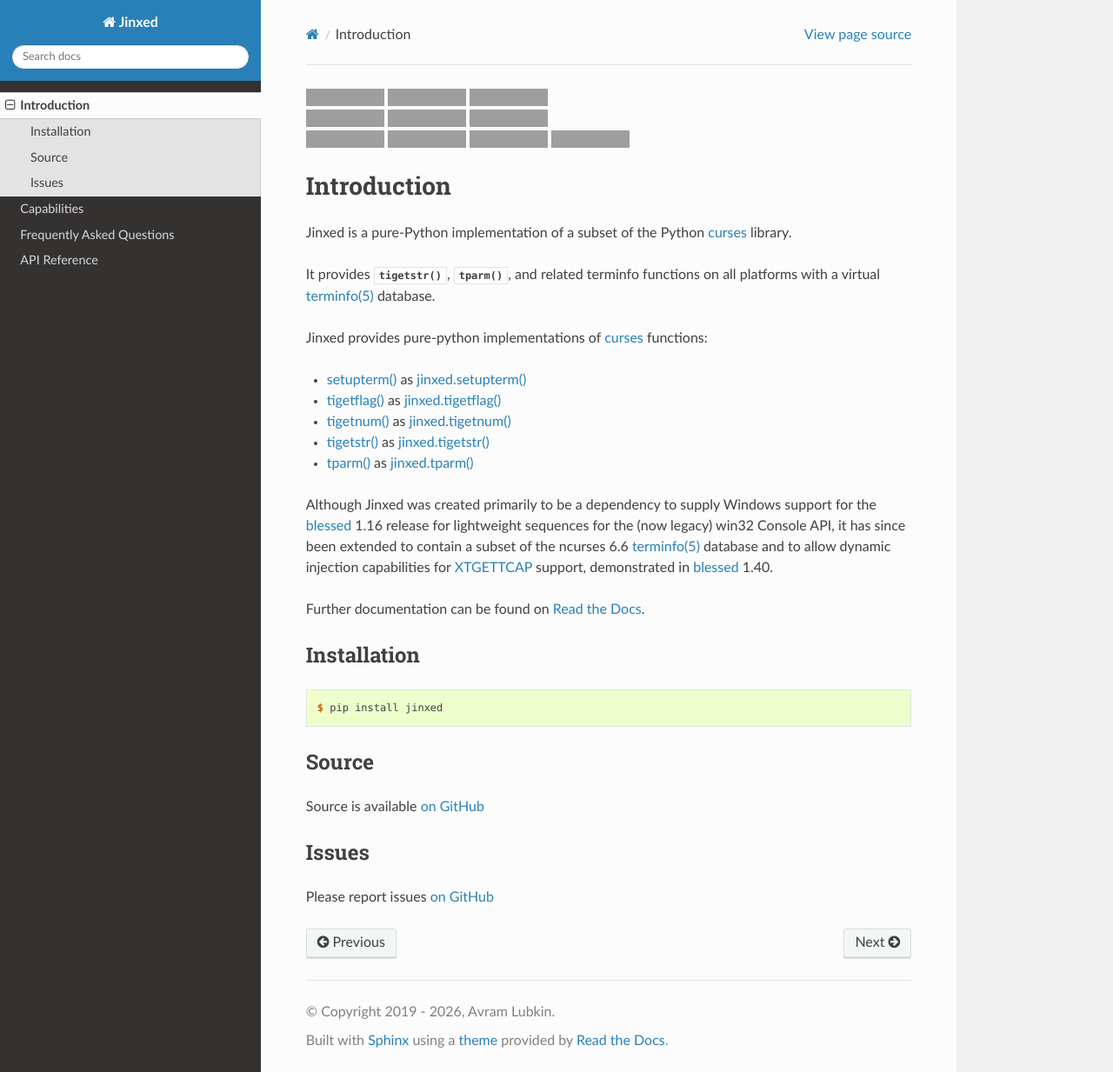
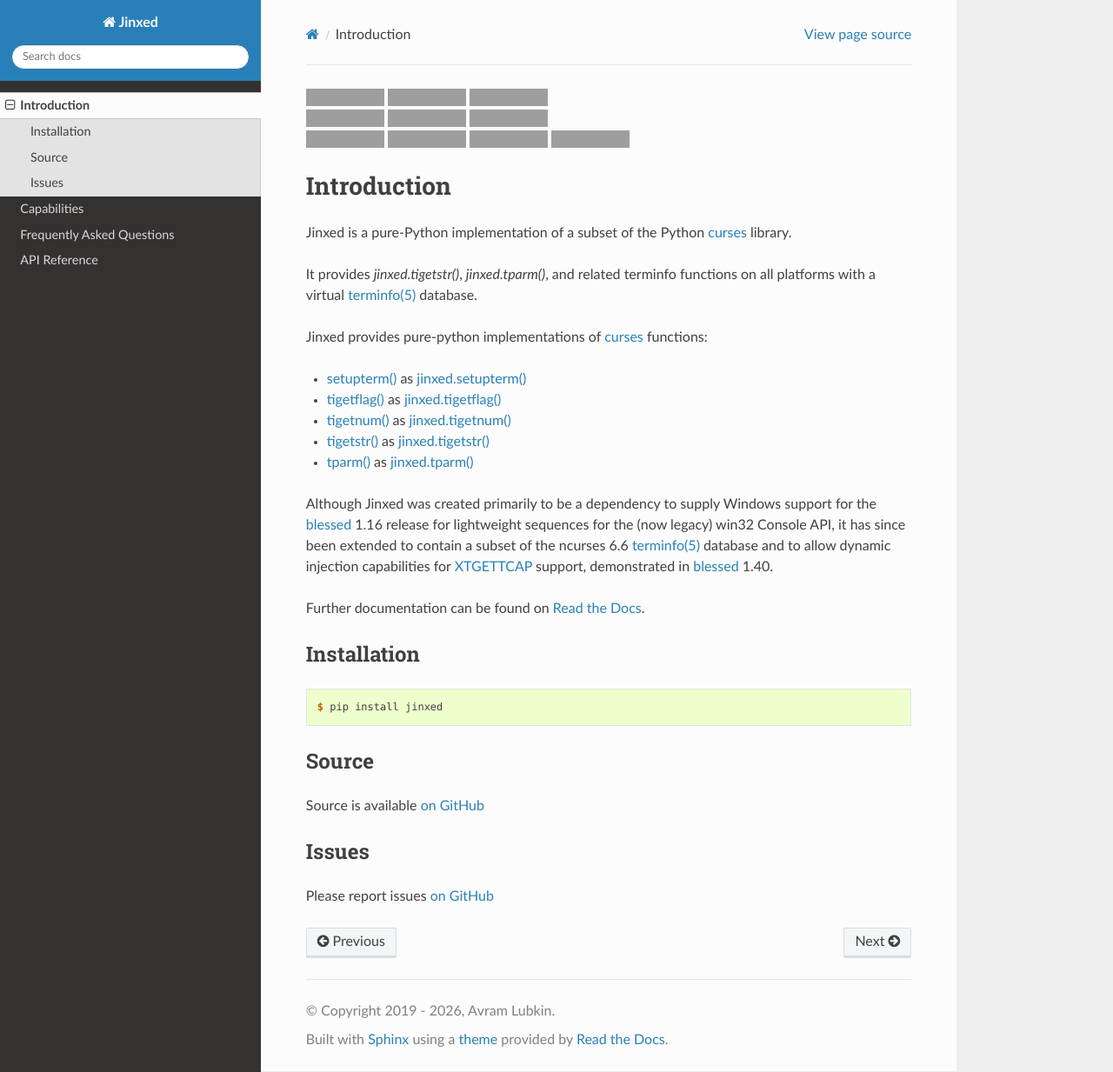
Before and after one commit to Rockhopper-Technologies/jinxed, a Sphinx documentation site: the page built from doc/intro.rst, in a window 1280 px wide and 1233 px high, cut to the strip 0-1233 px from the top of the window. Shown: the whole strip at 87% size. Built offline with Sphinx 7.4.7 and the Read the Docs theme 3.1.0, drawn with Linux system fonts in a browser that asks for light colours; part of the change alters nothing that is shown; grey boxes are pictures that could not be loaded.

```diff
--- a/doc/intro.rst
+++ b/doc/intro.rst
@@ -59,7 +59,7 @@ Introduction
 
 Jinxed is a pure-Python implementation of a subset of the Python curses_ library.
 
-It provides :py:func:`~jinxed.tigetstr`, :py:func:`~jinxed.tparm`, and related terminfo
+It provides `jinxed.tigetstr()`, `jinxed.tparm()`, and related terminfo
 functions on all platforms with a virtual `terminfo(5)`_ database.
 
 Jinxed provides pure-python implementations of curses_ functions:
```
